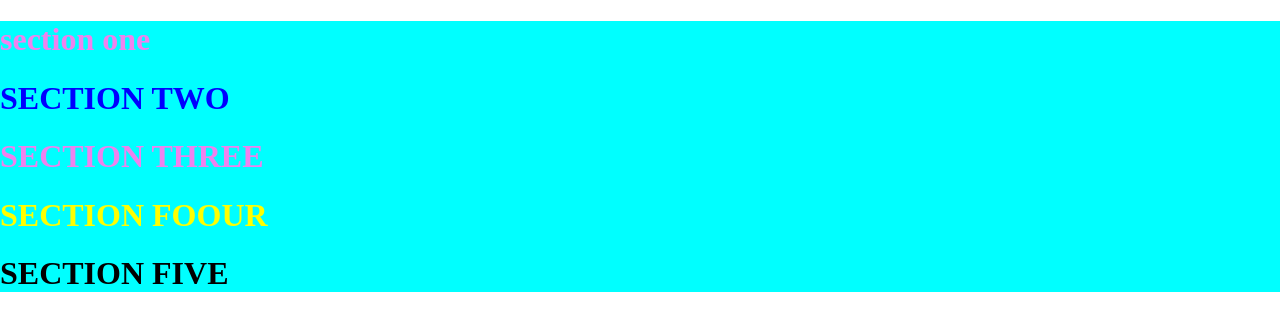
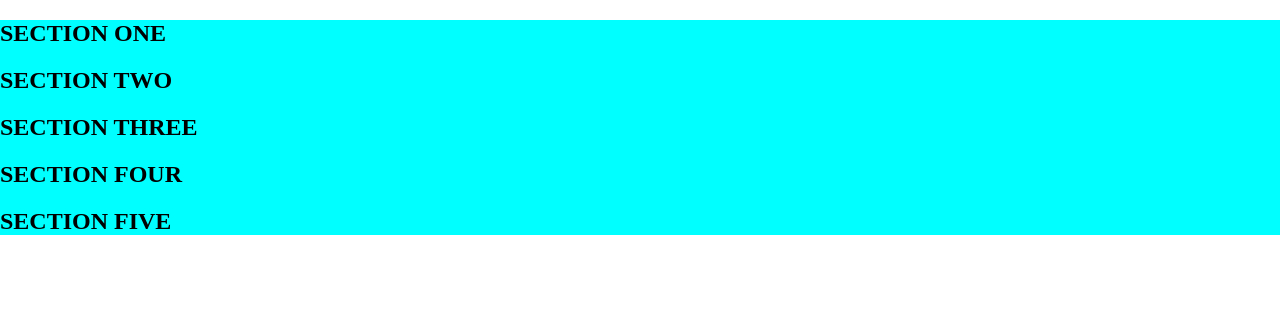
Before and after one commit to danielcarz/TERAPIA_REIKI2, a React (Vite) app: page / in a window 1280 px wide. Shown: the top 330 px of the page. Built offline with nearby package versions, Linux system fonts and the light colour scheme.

Commit message:
SECTION: agregamos elemento section como contenedor

```diff
--- a/src/components/sectionFIVE/section_five.jsx
+++ b/src/components/sectionFIVE/section_five.jsx
@@ -7,7 +7,10 @@ const Section_five = () => {
 
 
     return(
-        <h1 className="five">SECTION FIVE</h1>
+        <section className="section">
+            <h1 className="five">SECTION FIVE</h1>
+        </section>
+
     )
 }
 
--- a/src/components/sectionFOUR/section_four.jsx
+++ b/src/components/sectionFOUR/section_four.jsx
@@ -8,7 +8,9 @@ const Section_four = () => {
 
     return(
 
-        <h1 className="four" >SECTION FOOUR</h1>
+        <section className="section">
+            <h1 className="five">SECTION FOUR</h1>
+        </section>
     )
 }
 
--- a/src/components/sectionONE/section_one.jsx
+++ b/src/components/sectionONE/section_one.jsx
@@ -6,7 +6,9 @@ import '../../styles/_section_one.scss'
 const Section_one = () => {
 
     return(
-        <h1>section one</h1>
+        <section className="section">
+            <h1 className="five">SECTION ONE</h1>
+        </section>
     )
 }
 
--- a/src/components/sectionTHREE/section_three.jsx
+++ b/src/components/sectionTHREE/section_three.jsx
@@ -7,7 +7,9 @@ const Section_three = () => {
 
     return(
 
-        <h1>SECTION THREE</h1>
+        <section className="section">
+            <h1 className="five">SECTION THREE</h1>
+        </section>
     )
 }
 
--- a/src/components/sectionTWO/section_two.jsx
+++ b/src/components/sectionTWO/section_two.jsx
@@ -6,7 +6,9 @@ import '../../styles/_section_two.scss'
 const Section_two = () => {
 
     return(
-        <h1 className="two">SECTION TWO</h1>
+        <section className="section">
+            <h1 className="five">SECTION TWO</h1>
+        </section>
     )
 }
 
```
